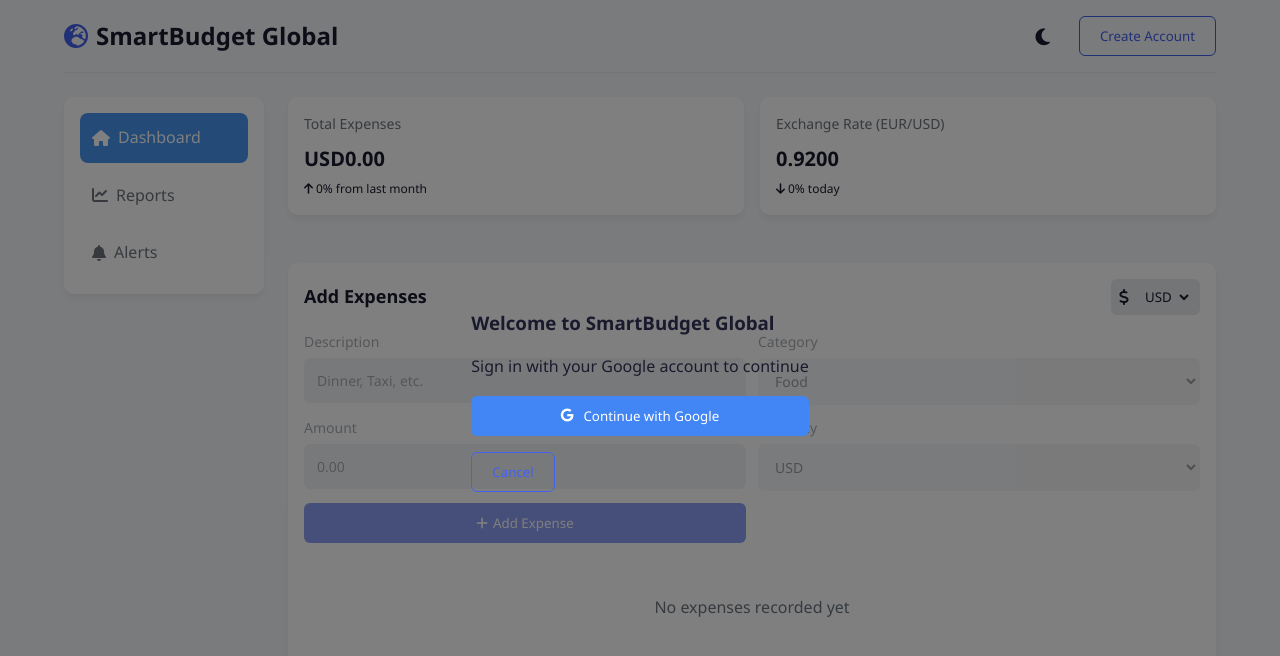
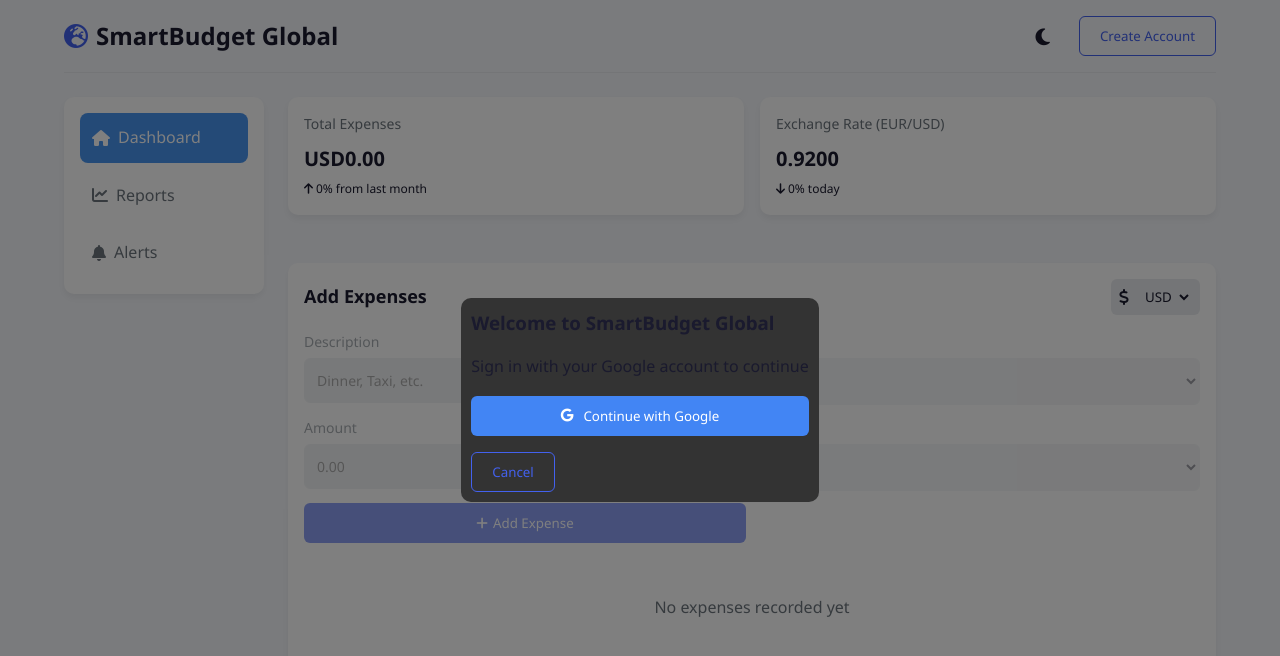
Before and after one commit to JoeyProjects24/Smart-BG-ET, a plain HTML site: page index.html in a window 1280 px wide. Both pictures are taken after a click on the button "Create Account". Drawn offline with Linux system fonts and the light colour scheme; no server answers.

Commit message:
style.css

```diff
--- a/style.css
+++ b/style.css
@@ -438,6 +438,13 @@ header {
   color: var(--text-color);
 }
 
+.auth-modal-content
+ {
+    background-color: #333;
+    border-radius: 10px;
+    padding: 10px;
+}
+
 .btn-google {
   background-color: #4285f4;
   color: white;
```
